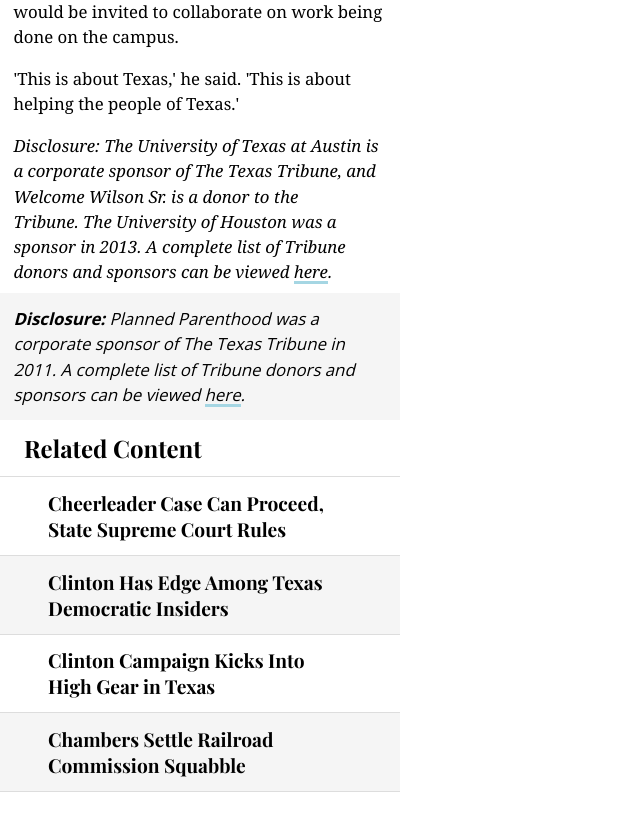
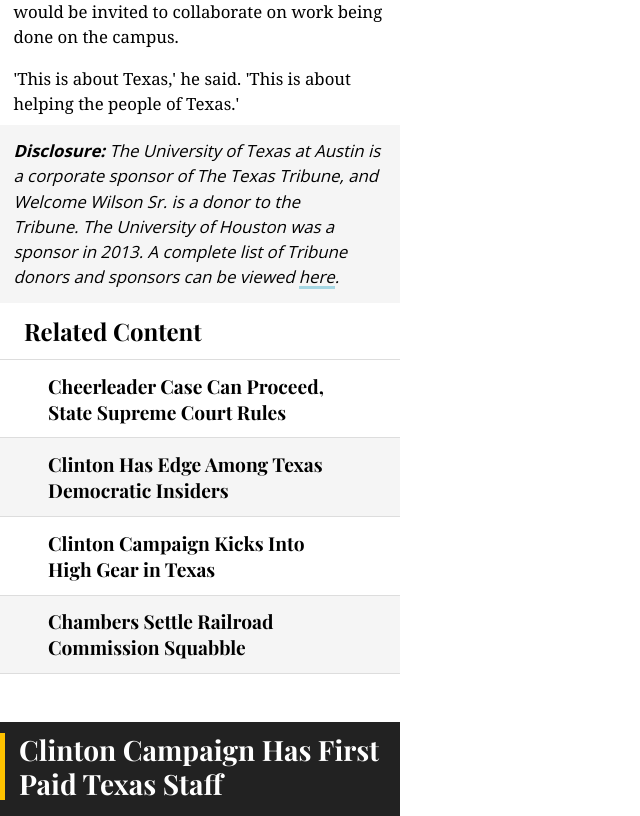
Before and after one commit to texastribune/styleguides, a Jekyll site: the page built from variation1.html, in a window 1280 px wide and 900 px high, scrolled down 14189 px, cut to the strip 0-816 px from the top of the window. Shown: the whole strip, without its empty margins (0-640 px from the left). Built offline with Jekyll 4.4.1, drawn with Linux system fonts in a browser that asks for light colours; nearby versions of some CDN libraries; some web fonts are replaced; some of the changed text lies outside the part shown.

Commit message:
Add more varied reference material examples; one had two disclosures

```diff
--- a/_data/stories_fpo.yml
+++ b/_data/stories_fpo.yml
@@ -54,7 +54,7 @@
 <p class='p2'><span class='s1'><span style='line-height: 1.35;'>Nothing illustrates how much is riding on Iowa for Cruz more than his travel schedule. The senator spent about 40 percent of his time on the trail in the Hawkeye State, everywhere from book signings to church services to a stop at a tractor store. Only 25 percent of his trips have taken him to New Hampshire, Nevada or South Carolina,&nbsp;the next three states on the primary calendar.</span></span></p>
 <div id='pym-graphic'>&nbsp;</div>
 <p class='p2'><span class='s1'>Cruz&nbsp;made more campaign trips to Des Moines, Iowa's largest city, than anywhere else in the country. But he's also made multiple trips to smaller communities that campaign officials view as pivotal&nbsp;to performing well in the state's Republican caucus. On Saturday, Cruz completed a six-day bus tour of Iowa with stops in 28 towns, including his fifth visit&nbsp;to Sioux City, a conservative bastion that&nbsp;<a href='https://www.washingtonpost.com/politics/ted-cruz-promises-conservative-iowa-something-its-never-had-a-nominee/2016/01/06/fdb88a24-b477-11e5-a842-0feb51d1d124_story.html'>helped deliver a 2008 caucus win</a>&nbsp;to former Arkansas Gov. Mike Huckabee.&nbsp;&nbsp;</span></p>
-<a href='' class='story_related--reference'><div class='story_related--referenceicon'><i class='fa fa-file-text-o'></i></div><div class='story_related--referenceinfo'><h4>Reference Material:</h4><p>Ted Cruz's 'Middle Ground' On Immigration</p></div></a>
+<a href='' class='story_related--reference'><div class='story_related--referenceicon'><i class='fa fa-file-text-o'></i></div><div class='story_related--referenceinfo'><h4>Reference Material:</h4><p>S&P Report: Collapsing Oil Prices and State Credit</p></div></a>
 <p class='p2'><span class='s1'>That focus has&nbsp;paid off: He is now the frontrunner in Iowa with less than a month to go before the Feb. 1 caucus.</span></p>
 <p class='p2'><span class='s1'>Recent history has shown&nbsp;that an Iowa win does not assure a Republican nomination.&nbsp;The last Iowa victor to secure the GOP nomination in an open race was George W. Bush in 2000.&nbsp;Cruz and his team are open about their aim to replicate the long game Democrat Barack Obama successfully deployed against Hillary Clinton there&nbsp;in the 2008 Democratic nomination fight.&nbsp;</span></p>
 <p class='p1'><span class='s1'><span class='s1' style='line-height: 1.35;'><span class='s1' style='line-height: 1.35;'>After the Iowa caucus and subsequent&nbsp;contests in New Hampshire, Nevada and South Carolina comes March 1, when any Republicans left standing will</span></span></span><span class='s1'>&nbsp;compete for 624 delegates across 12 states,&nbsp;compared to the 133 delegates up for grabs in&nbsp;the earlier states.</span></p>
@@ -81,15 +81,14 @@
 <p>'We had to get the property, and then the thinking all along was now we are going to build a task force' to figure out how to use it, McRaven said.&nbsp;</p>
 <p>The task force will include local leaders and a representative from the coordinating board, McRaven said. Members will be announced in the coming weeks, and they will likely deliberate for the rest of the year.&nbsp;</p>
 <p>Still, McRaven acknowledged that he should have at least given someone at the coordinating board a heads up.&nbsp;</p>
-<a href='' class='story_related--reference'><div class='story_related--referenceicon'><i class='fa fa-file-text-o'></i></div><div class='story_related--referenceinfo'><h4>Reference Material:</h4><p>Ted Cruz's 'Middle Ground' On Immigration</p></div></a>
+<a href='' class='story_related--reference'><div class='story_related--referenceicon'><i class='fa fa-file-text-o'></i></div><div class='story_related--referenceinfo'><h4>Reference Material:</h4><p>Daleiden Indictment For Offering to Buy Fetal Tissue</p></div></a>
 <p>Also at the meeting, representatives from UH's political action committee urged the coordinating board to do something to block the project. Welcome Wilson Sr., chairman of the PAC, said the project should be delayed until the next legislative session so lawmakers can weigh in.&nbsp;</p>
 <p>'Will the University of Houston be hurt? Of course it will,' he said. 'UT is an 800-pound gorilla.'</p>
 <p>Board members didn't take any action Thursday, and some expressed worry that they have limited authority to do anything. The board has lacked the authority to block the construction of new university buildings since 2013. The actions of the UT System and other schools pursuing expansion show that the board may need that power back, said David Teuscher, the board secretary.&nbsp;</p>
 <p>'We have some authority, but it's limited authority,' Teuscher said. 'It is up to the Legislature to act.'</p>
 <p>McRaven has dismissed concerns about competition. Houston is the largest city in the state and would benefit from another university's presence, he has argued. He said Thursday that the University of Houston would be invited to collaborate on work being done on the campus.&nbsp;</p>
 <p>'This is about Texas,' he said. 'This is about helping the people of Texas.'</p>
-<p><em>Disclosure: <em>T</em><em>he University of Texas at Austin</em>&nbsp;is a corporate sponsor of The Texas Tribune, and Welcome Wilson Sr. is a donor to the Tribune.&nbsp;<em>The University of Houston was a sponsor in 2013. </em>A complete list of Tribune donors and sponsors can be viewed&nbsp;<a href='http://www.texastribune.org/support-us/donors-and-members/'>here</a>.</em></p>
-<p class='story_disclosure'><em><strong>Disclosure:</strong> Planned Parenthood was a corporate sponsor of The Texas Tribune in 2011. A complete list of Tribune donors and sponsors can be viewed <a href=''>here</a>.</em></p>"
+<p class='story_disclosure'><em><strong>Disclosure: </strong><em>T</em><em>he University of Texas at Austin</em>&nbsp;is a corporate sponsor of The Texas Tribune, and Welcome Wilson Sr. is a donor to the Tribune.&nbsp;<em>The University of Houston was a sponsor in 2013. </em>A complete list of Tribune donors and sponsors can be viewed&nbsp;<a href='http://www.texastribune.org/support-us/donors-and-members/'>here</a>.</em></p>"
 - leadart: '//static.texastribune.org/media/images/2015/10/15/Hillary2578_jpg_800x1000_q100.jpg'
   caption: 'Democratic presidential frontrunner Hillary Clinton addresses supporters during an October campaign rally in San Antonio. Her campaign announced Wednesday it had hired its first Texas staffers.'
   photocredit: 'Photo by Robin Jerstad'
@@ -106,6 +105,6 @@
 <div class='story_ad'><img src='http://texastribune.github.io/styleguides/images/instoryad_theticket.png'></div>
 <p dir='ltr'><span>'We&rsquo;re a campaign, and we&rsquo;re here to win, so we obviously don&rsquo;t want to telegraph our game plan,&rdquo; wrote Komar, who's from Colorado. 'Across the country, we&rsquo;ve got more than 100,000 volunteers who have made more than eight million voter contact attempts nationwide.'</span></p>
 <p dir='ltr'><span>The campaign for U.S. Sen. Bernie Sanders of Vermont, challenging Clinton for the Democratic nomination, has included paid staff in Texas since November and has a campaign headquarters in Austin.</span></p>
-<a href='' class='story_related--reference'><div class='story_related--referenceicon'><i class='fa fa-file-text-o'></i></div><div class='story_related--referenceinfo'><h4>Reference Material:</h4><p>Ted Cruz's 'Middle Ground' On Immigration</p></div></a>
+<a href='' class='story_related--reference'><div class='story_related--referenceicon'><i class='fa fa-file-text-o'></i></div><div class='story_related--referenceinfo'><h4>Reference Material:</h4><p>AG Ken Paxton's Opinion on Fantasy Sports Leagues</p></div></a>
 <p><span id='docs-internal-guid-ecbbee6e-60e6-a6f0-365e-f587d478f666'><span>Since launching her campaign, Clinton has visited Texas several times for fundraisers and public events. This week, she held fundraisers in Houston, Beaumont and San Antonio.</span></span></p>
 <p class='story_disclosure'><em><strong>Disclosure:</strong> Planned Parenthood was a corporate sponsor of The Texas Tribune in 2011. A complete list of Tribune donors and sponsors can be viewed <a href=''>here</a>.</em></p>"
```
